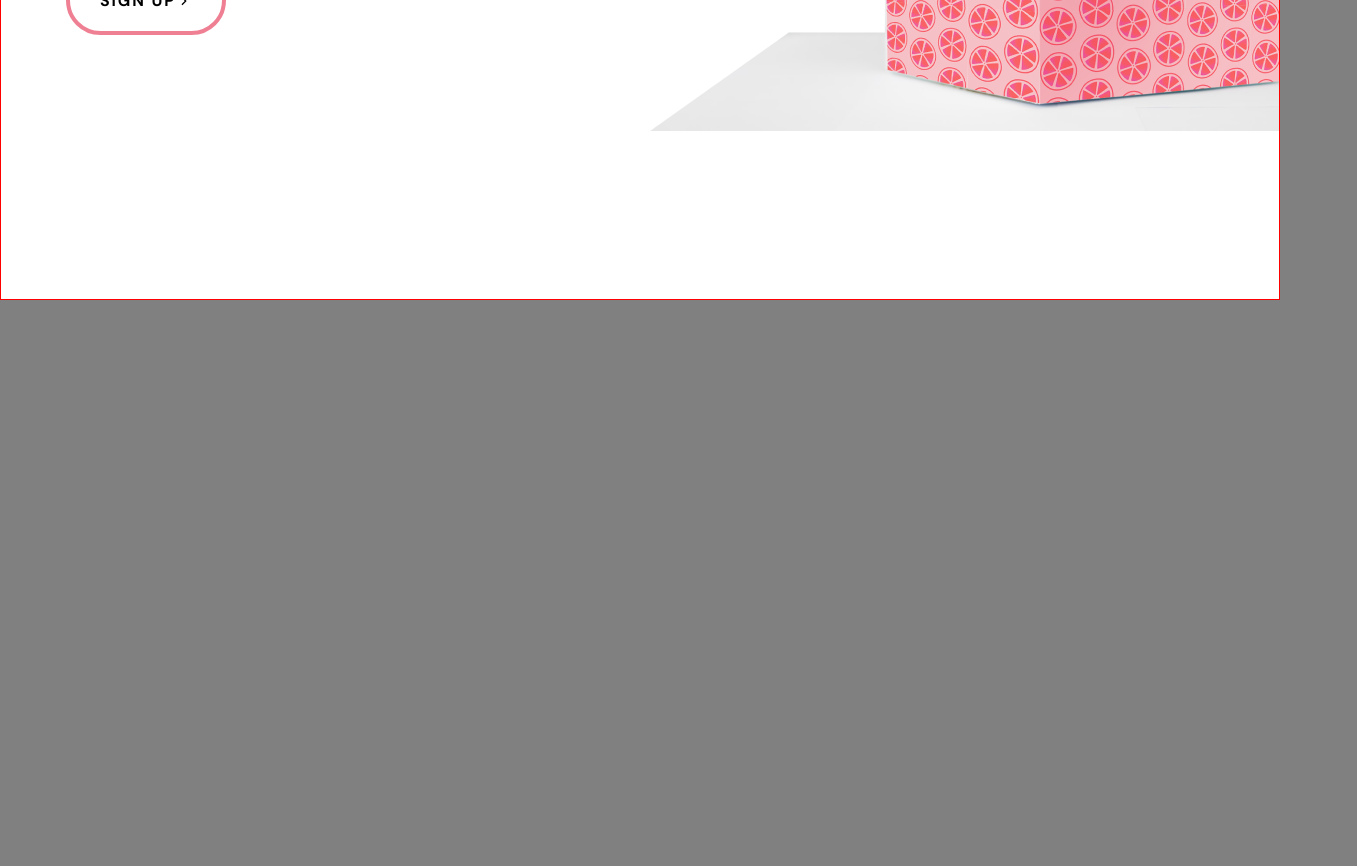
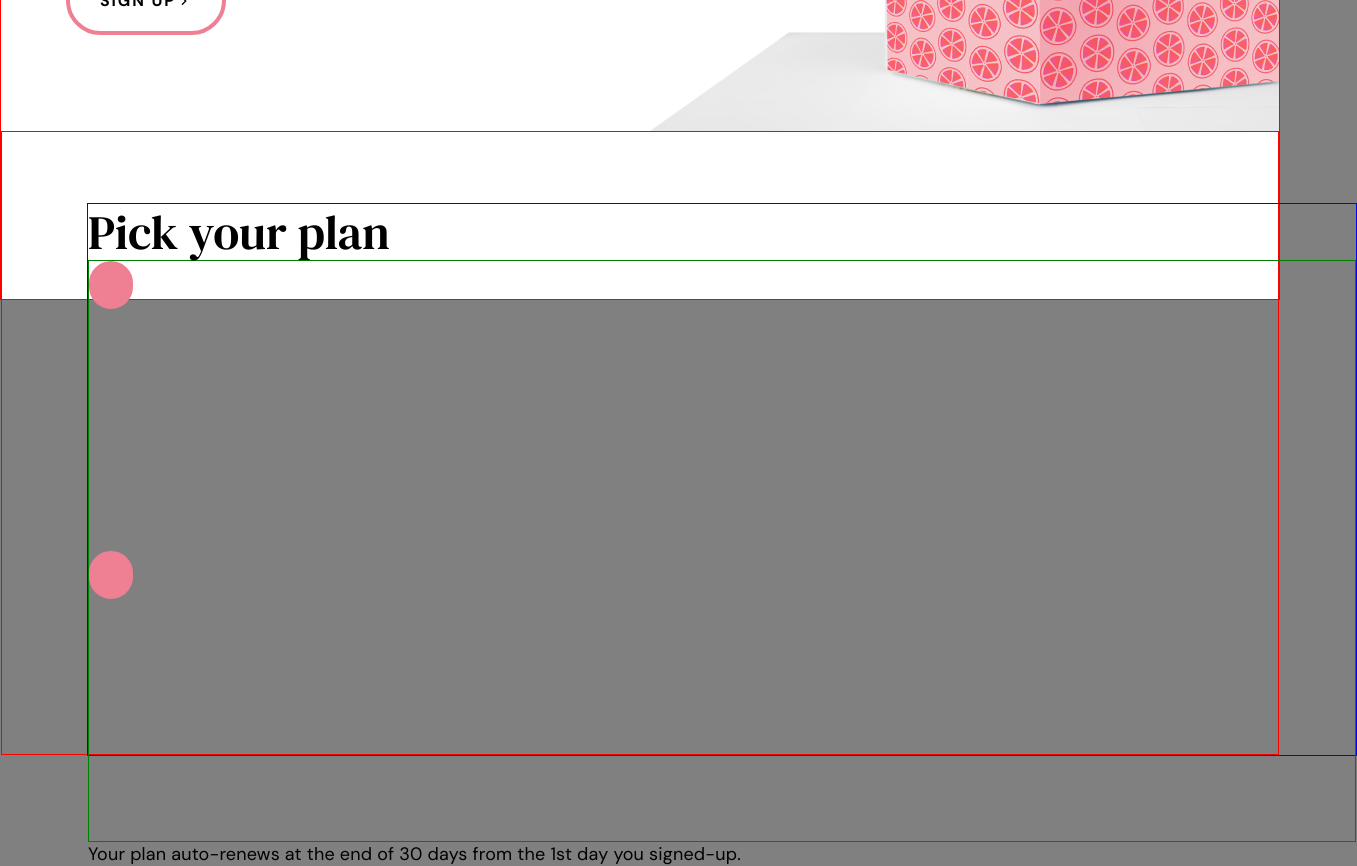
Before and after one commit to dankoBo/UpBox, a React (Vite) app: page / in a window 1280 px wide. Shown: the part 500-1366 px from the top of the page, 1357 px wide, since content can reach past the window. Before the commit the page ends 800 px from the top, so only its background shows below. Built offline with nearby package versions, Linux system fonts and the light colour scheme.

Commit message:
changing button styles, add titles

```diff
--- a/src/App.jsx
+++ b/src/App.jsx
@@ -1,6 +1,7 @@
 import { Global, AppWrapper } from './App.styled'
 import BannerLayout from './layouts/bannerLayout/BannerLayout'
 import HeaderLayout from './layouts/headerLayout/HeaderLayout'
+import YourPlan from './layouts/yourPlanLayout/YourPlan.Jsx'
 
 function App() {
 
@@ -9,6 +10,7 @@ function App() {
 			<Global />
 			<HeaderLayout />
 			<BannerLayout />
+			<YourPlan />
 		</AppWrapper>
 	)
 }
--- /dev/null
+++ b/src/components/yourPlan/yourPlanCard/YourPlanCard.jsx
@@ -0,0 +1,14 @@
+import { CardContainer } from './YourPlanCard.styled'
+import ComponentTitle from '../../../interface/componentTitle/ComponentTitle'
+import FilledButton from '../../../interface/filledButton/FilledButton'
+
+function YourPlanCard() {
+	return (
+		<CardContainer>
+			<ComponentTitle  />
+			<FilledButton />
+		</CardContainer>
+	);
+}
+
+export default YourPlanCard;
--- /dev/null
+++ b/src/components/yourPlan/yourPlanCard/YourPlanCard.styled.jsx
@@ -0,0 +1,8 @@
+import styled from 'styled-components'
+
+const CardContainer = styled.div`
+	max-width: 575px;
+	height: 290px;
+`
+
+export { CardContainer }
--- a/src/interface/borderedButton/BorderedButton.styled.jsx
+++ b/src/interface/borderedButton/BorderedButton.styled.jsx
@@ -19,6 +19,11 @@ const StyledButton = styled.button`
 	letter-spacing: 1.92px;
 	text-transform: uppercase;
 
+	&:hover {
+		background-color: #EF8094;
+		color: #FFFFFF;
+	}
+
 	@media ${Device.tablet} {
 		padding: 15px 30px;
 	}
--- /dev/null
+++ b/src/interface/componentTitle/ComponentTitle.jsx
@@ -0,0 +1,7 @@
+import StyledTitle from './ComponentTitle.styled'
+
+function ComponentTitle(props) {
+	return <StyledTitle>{props.titleText}</StyledTitle>;
+}
+
+export default ComponentTitle;
--- /dev/null
+++ b/src/interface/componentTitle/ComponentTitle.styled.jsx
@@ -0,0 +1,12 @@
+import styled from 'styled-components'
+
+const StyledTitle = styled.h2`
+	color: #000000;
+	font-family: DM Serif Text;
+	font-size: 36px;
+	font-style: normal;
+	font-weight: 400;
+	line-height: 44px;
+`
+
+export default StyledTitle
--- /dev/null
+++ b/src/interface/filledButton/FilledButton.jsx
@@ -0,0 +1,7 @@
+import StyledButton from './FilledButton.styled'
+
+function FilledButton(props) {
+	return <StyledButton>{props.name}</StyledButton>;
+}
+
+export default FilledButton;
--- /dev/null
+++ b/src/interface/filledButton/FilledButton.styled.jsx
@@ -0,0 +1,16 @@
+import styled from 'styled-components'
+
+const StyledButton = styled.button`
+	padding: 20px 18px;
+	border-radius: 300px;
+	border: 4px solid #EF8094;
+	background-color: #EF8094;
+
+	&:hover {
+		border: 4px solid #EF8094;
+		background-color: #FFFFFF;
+		color: #000000;
+	}
+`
+
+export default StyledButton
--- a/src/interface/logInButton/LogInButton.styled.jsx
+++ b/src/interface/logInButton/LogInButton.styled.jsx
@@ -20,6 +20,11 @@ const StyledButton = styled.button`
 	letter-spacing: 1.68px;
 	text-transform: uppercase;
 
+	&:hover {
+		background-color: #4A4A4A;
+		color: #FFFFFF;
+	}
+
 	@media ${Device.tablet} {
 		padding: 7px 11px;
 		font-size: 10px;
--- /dev/null
+++ b/src/layouts/yourPlanLayout/YourPlan.jsx
@@ -0,0 +1,22 @@
+import { YourPlanWrapper, YourCardsContainer, YourPlanContainer } from './YourPlan.styled'
+import LayoutTitle from '../../interface/layoutTitle/LayoutTitle'
+import Subtitle from '../../interface/subtitle/Subtitle'
+import YourPlanCard from '../../components/yourPlan/yourPlanCard/YourPlanCard';
+
+
+function YourPlan() {
+	return (
+		<YourPlanWrapper>
+			<YourPlanContainer>
+				<LayoutTitle titleText="Pick your plan" />
+				<YourCardsContainer>
+					<YourPlanCard />
+					<YourPlanCard />
+				</YourCardsContainer>
+				<Subtitle subtitleText="Your plan auto-renews at the end of 30 days from the 1st day you signed-up." />
+			</YourPlanContainer>
+		</YourPlanWrapper>
+	);
+}
+
+export default YourPlan;
--- /dev/null
+++ b/src/layouts/yourPlanLayout/YourPlan.styled.jsx
@@ -0,0 +1,21 @@
+import styled from 'styled-components'
+
+const YourPlanWrapper = styled.div`
+	padding: 71px 85px 0;
+	width: 100%;
+	height: 624px;
+	border: 1px solid red;
+`
+
+const YourPlanContainer = styled.div`
+	width: 1270px;
+	height: 553px;
+	border: 1px solid blue;
+`
+
+const YourCardsContainer = styled.div`
+	width: 100%;
+	border: 1px solid green;
+`
+
+export { YourPlanWrapper, YourCardsContainer, YourPlanContainer }
```
